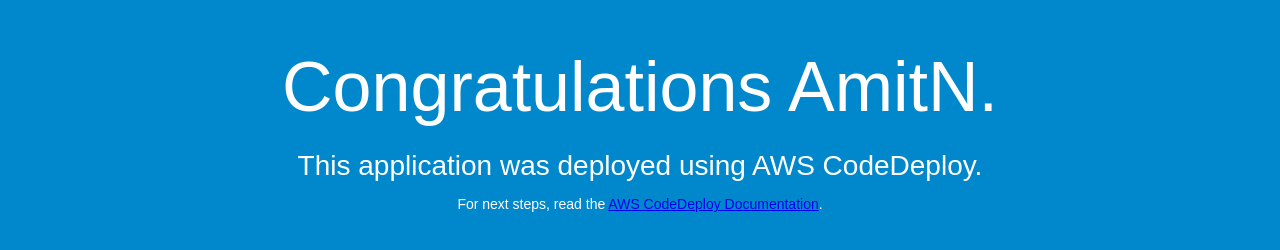
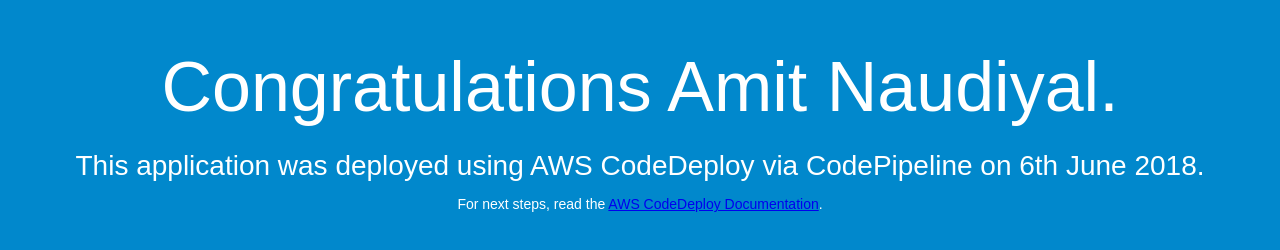
Before and after one commit to Amit-Naudiyal/CodeDeployGitHubDemo, a plain HTML site: page index.html in a window 1280 px wide. Drawn offline with Linux system fonts and the light colour scheme.

Commit message:
ChangeOn6June

```diff
--- a/index.html
+++ b/index.html
@@ -26,8 +26,8 @@
 </head>
 <body>
   <div align="center">
-    <h1>Congratulations AmitN.</h1>
-    <h2>This application was deployed using AWS CodeDeploy.</h2>
+    <h1>Congratulations Amit Naudiyal.</h1>
+    <h2>This application was deployed using AWS CodeDeploy via CodePipeline on 6th June 2018.</h2>
     <p>For next steps, read the <a href="http://aws.amazon.com/documentation/codedeploy">AWS CodeDeploy Documentation</a>.</p>
   </div>
 </body>
```
